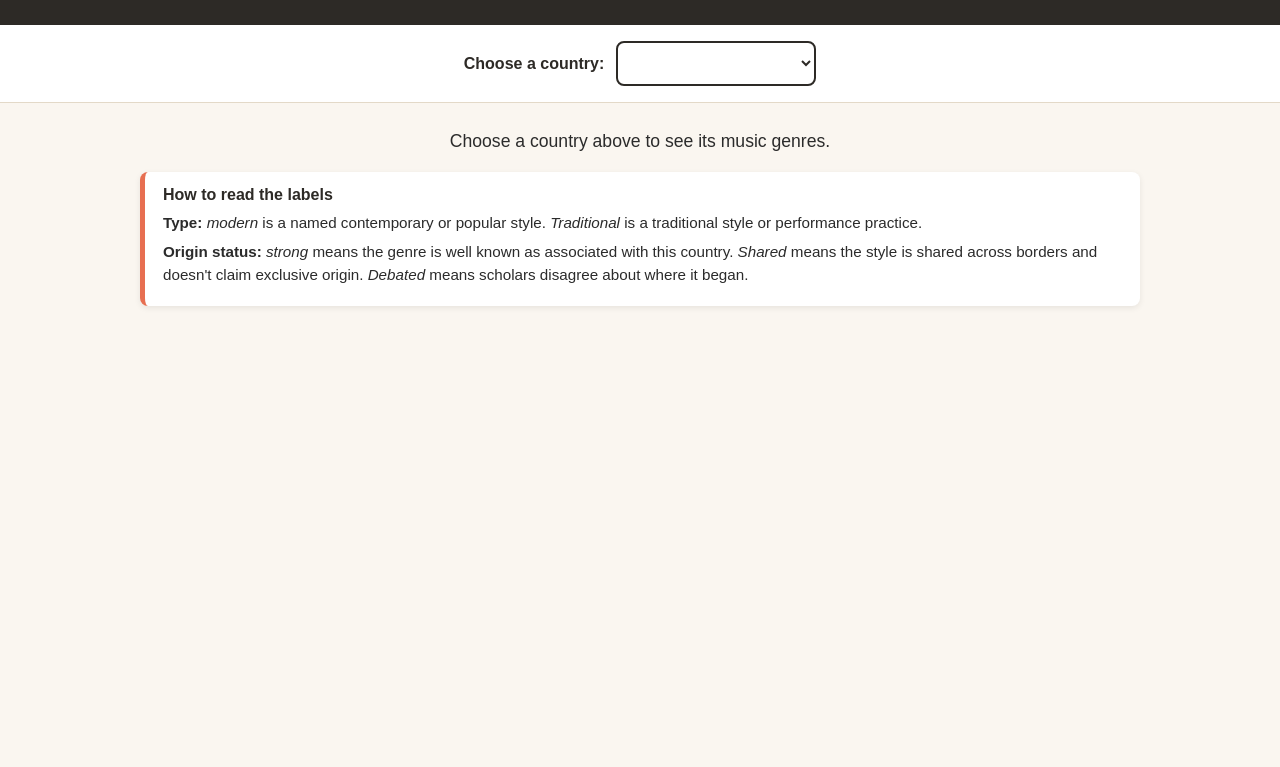
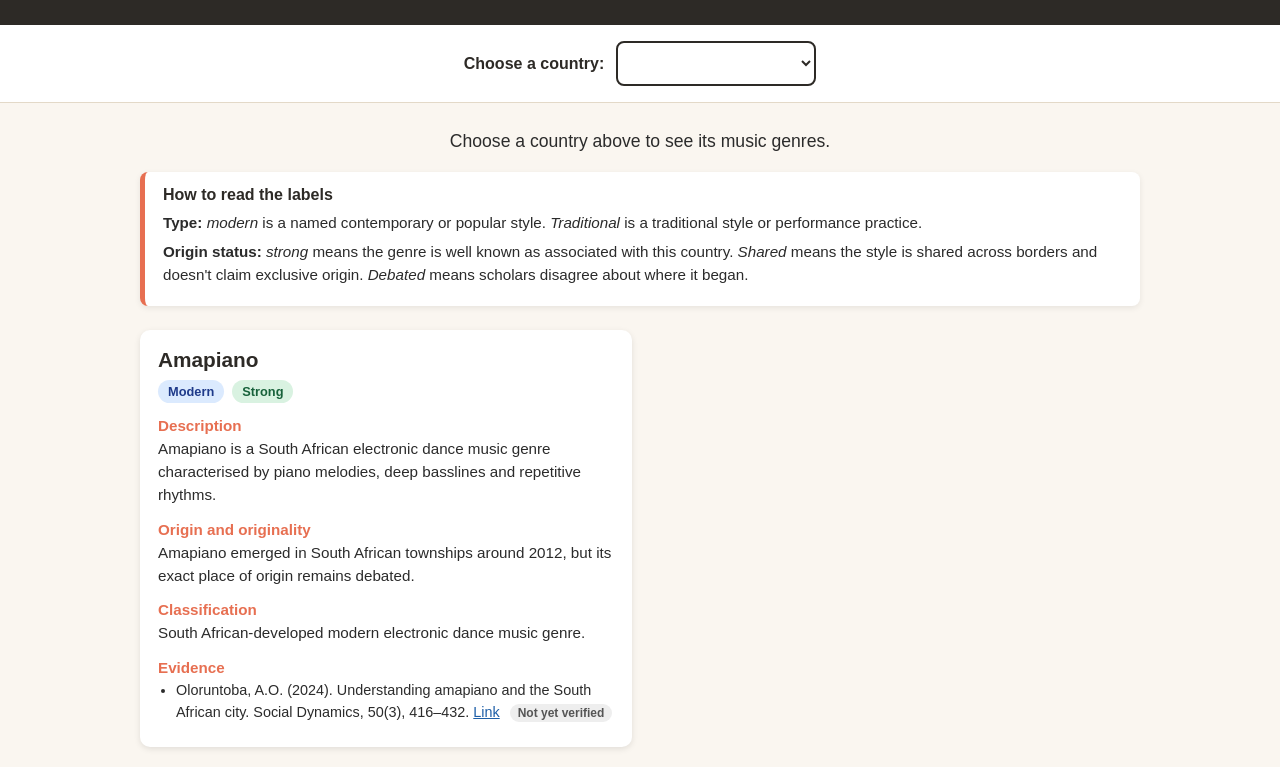
Before and after one commit to Lusanda7-gif/african-music-genres, a plain HTML site: page index.html in a window 1280 px wide. Shown: the part 90-857 px from the top of the page. Before the commit the page ends 800 px from the top, so only its background shows below. Drawn offline with Linux system fonts and the light colour scheme; a script that the page names is missing.

Commit message:
Style genre cards and labels

```diff
--- a/index.html
+++ b/index.html
@@ -26,7 +26,36 @@
     </aside>
 
     <h2 id="countryTitle"></h2>
-    <section id="genreList"></section>
+    <section id="genreList">
+        <!-- SAMPLE CARD: delete this when the JavaScript builds the cards -->
+  <article class="genre-card">
+    <div class="genre-top">
+      <h3 class="genre-name">Amapiano</h3>
+      <div class="badges">
+        <span class="badge badge-modern">Modern</span>
+        <span class="badge badge-strong">Strong</span>
+      </div>
+    </div>
+
+    <h4>Description</h4>
+    <p>Amapiano is a South African electronic dance music genre characterised by piano melodies, deep basslines and repetitive rhythms.</p>
+
+    <h4>Origin and originality</h4>
+    <p>Amapiano emerged in South African townships around 2012, but its exact place of origin remains debated.</p>
+
+    <h4>Classification</h4>
+    <p>South African-developed modern electronic dance music genre.</p>
+
+    <h4>Evidence</h4>
+    <ul class="references">
+      <li>
+        Oloruntoba, A.O. (2024). Understanding amapiano and the South African city. Social Dynamics, 50(3), 416–432.
+        <a href="https://doi.org/10.1080/02533952.2024.2526251" target="_blank">Link</a>
+        <span class="verify-tag">Not yet verified</span>
+      </li>
+    </ul>
+  </article>
+    </section>
   </main>
   <script src="data.js"></script>
   <script src="script.js"></script>
--- a/style.css
+++ b/style.css
@@ -97,3 +97,85 @@ main {
   color: #2d2a26;
   margin: 0 0 16px 0;
 }
+
+#genreList {
+  display: grid;
+  grid-template-columns: 1fr 1fr;
+  gap: 16px;
+}
+
+.genre-card {
+  background-color: white;
+  border-radius: 10px;
+  padding: 18px;
+  box-shadow: 0 2px 6px rgba(0, 0, 0, 0.1);
+}
+
+.genre-name {
+  margin: 0 0 8px 0;
+  font-size: 1.3rem;
+  color: #2d2a26;
+}
+
+.badges {
+  display: flex;
+  flex-wrap: wrap;
+  gap: 8px;
+}
+
+.badge {
+  display: inline-block;
+  padding: 4px 10px;
+  border-radius: 999px;
+  font-size: 0.8rem;
+  font-weight: bold;
+}
+
+.badge-modern { background-color: #dbeafe; color: #1e3a8a; }
+.badge-traditional { background-color: #fde7c7; color: #7a4a0a; }
+.badge-strong { background-color: #d9f2e1; color: #17613a; }
+.badge-shared { background-color: #fff3bf; color: #7a5b00; }
+.badge-debated { background-color: #fbd9d4; color: #8a2a1c; }
+
+.genre-card h4 {
+  margin: 14px 0 4px 0;
+  font-size: 0.95rem;
+  color: #e76f51;
+}
+
+.genre-card p {
+  margin: 0;
+  line-height: 1.5;
+  font-size: 0.95rem;
+}
+
+.references {
+  margin: 4px 0 0 0;
+  padding-left: 18px;
+  font-size: 0.9rem;
+  line-height: 1.5;
+}
+
+.references li {
+  margin-bottom: 6px;
+}
+
+.references a {
+  color: #1e5fa8;
+  word-break: break-word;
+}
+
+.verify-tag {
+  font-size: 0.75rem;
+  font-weight: bold;
+  padding: 2px 8px;
+  border-radius: 999px;
+  background-color: #eeeeee;
+  color: #555555;
+  margin-left: 6px;
+}
+
+.verify-tag.verified {
+  background-color: #d9f2e1;
+  color: #17613a;
+}
```
